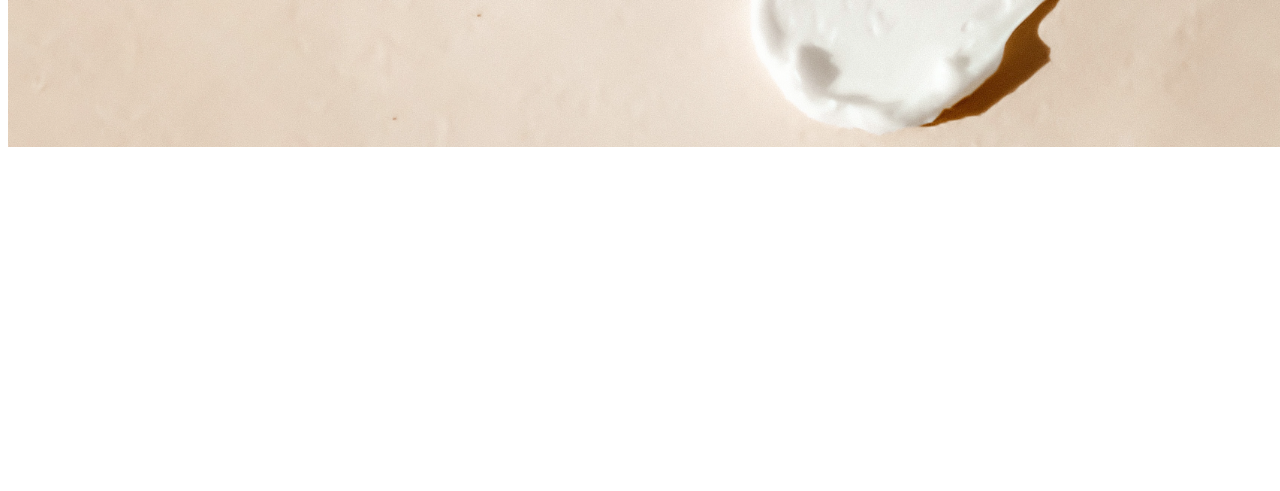
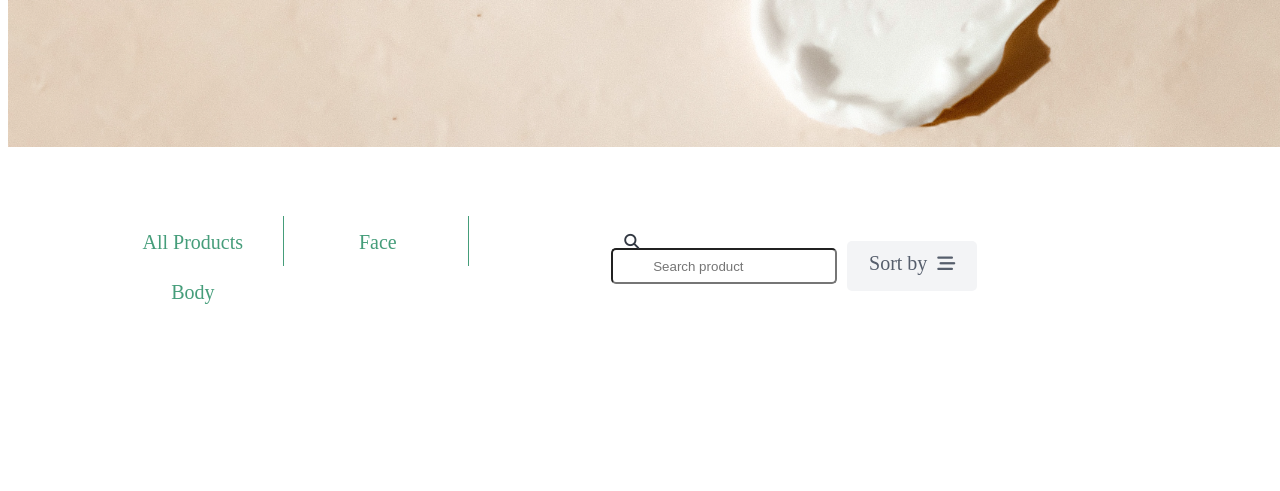
Before and after one commit to vanchihieu/BTWeb_IUH_Tuan4, a plain HTML site: page indexa.html in a window 1280 px wide. Shown: the part 309-800 px from the top of the page. Drawn offline with Linux system fonts and the light colour scheme.

Commit message:
products

```diff
--- a/indexa.html
+++ b/indexa.html
@@ -38,13 +38,22 @@
     .rightitem {
         color: rgba(0, 0, 0, 0.5);
         display: flex;
+        position: relative;
+    }
+
+    .searchItem {
+        position: absolute;
+        left: 15px;
+        top: 10px;
     }
 
     .rightitem .input_right {
         width: 180px;
         height: 30px;
         color: #e7e9ed;
-        padding-left: 30px;
+        padding-left: 40px;
+        border-radius: 5px;
+        outline: none;
     }
     /* nav image */
 
@@ -70,6 +79,84 @@
         width: 420px;
         line-height: 25px;
     }
+    /* Products */
+
+    .products {
+        width: 85%;
+        margin: 0 auto;
+        padding-top: 65px;
+    }
+
+    .products .products_navbar {
+        display: flex;
+        justify-content: space-between;
+    }
+
+    .products_list-item {
+        color: #459d7a;
+        width: 120px;
+        height: 20px;
+        padding: 15px 30px;
+        font-size: 20px;
+        background-color: white;
+        transition: all 0.25s linear;
+        display: inline-block;
+        text-align: center;
+    }
+
+    .products_list-item:not(:last-child) {
+        border-right: 1px solid #459d7a;
+    }
+
+    .products_list-item:hover {
+        background-color: #459d7a;
+        color: white;
+        cursor: pointer;
+        border-radius: 5px;
+    }
+
+    .products_navbar-search {
+        padding-right: 200px;
+        position: relative;
+        display: flex;
+        align-items: center;
+    }
+
+    .products .searchItem {
+        position: absolute;
+        top: 18px;
+        left: 13px;
+        color: #323842;
+        font-size: 15px;
+        font-weight: bold;
+    }
+
+    .products .input_right {
+        width: 180px;
+        height: 30px;
+        color: #e7e9ed;
+        padding-left: 40px;
+        border-radius: 5px;
+        outline: none;
+    }
+
+    .sortItem {
+        background: #f3f4f6;
+        width: 130px;
+        height: 40px;
+        font-size: 20px;
+        text-align: center;
+        line-height: 35px;
+        margin-left: 10px;
+        border-radius: 5px;
+        padding: 5px 0;
+        color: #565e6c;
+    }
+
+    .iconStream {
+        font-size: 18px;
+        padding-left: 5px;
+    }
 </style>
 
 
@@ -86,7 +173,7 @@
         </div>
         <div id="right">
             <div class="rightitem">
-                <i class="fa fa-search">
+                <i class="fa fa-search searchItem">
                 </i>
                 <input type="text" class="input_right" placeholder="Search product">
             </div>
@@ -106,6 +193,25 @@
         <p class="navImage_content">Aliquip fugiat ipsum nostrud ex et eu incididunt quis minim doore excepteur voluptate</p>
     </div>
 
+    <section class="products">
+        <div class="products_navbar">
+            <div class="products_navbar-list">
+                <span class="products_list-item">All Products</span>
+                <span class="products_list-item">Face</span>
+                <span class="products_list-item">Body</span>
+            </div>
+            <div class="products_navbar-search">
+                <i class="fa fa-search searchItem">
+                </i>
+                <input type="text" class="input_right" placeholder="Search product">
+                <div class="sortItem">
+                    <span>Sort by</span> <i class="fa fa-stream iconStream"></i></div>
+            </div>
+        </div>
+        <div class="products_item"></div>
+        <div class="products_item"></div>
+        <div class="products_item"></div>
+    </section>
     <link rel="stylesheet" href="https://cdnjs.cloudflare.com/ajax/libs/font-awesome/6.3.0/css/all.min.css" integrity="sha512-SzlrxWUlpfuzQ+pcUCosxcglQRNAq/DZjVsC0lE40xsADsfeQoEypE+enwcOiGjk/bSuGGKHEyjSoQ1zVisanQ==" crossorigin="anonymous" referrerpolicy="no-referrer"
     />
 </body>
```
